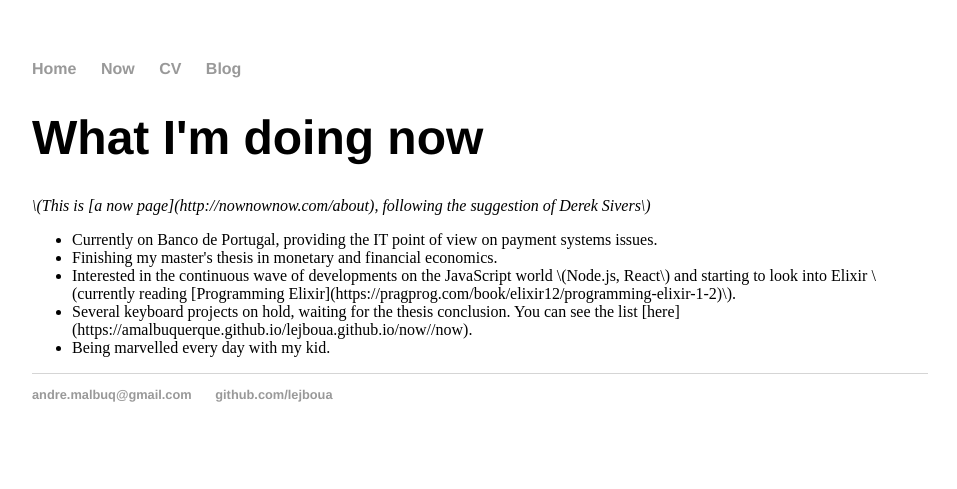
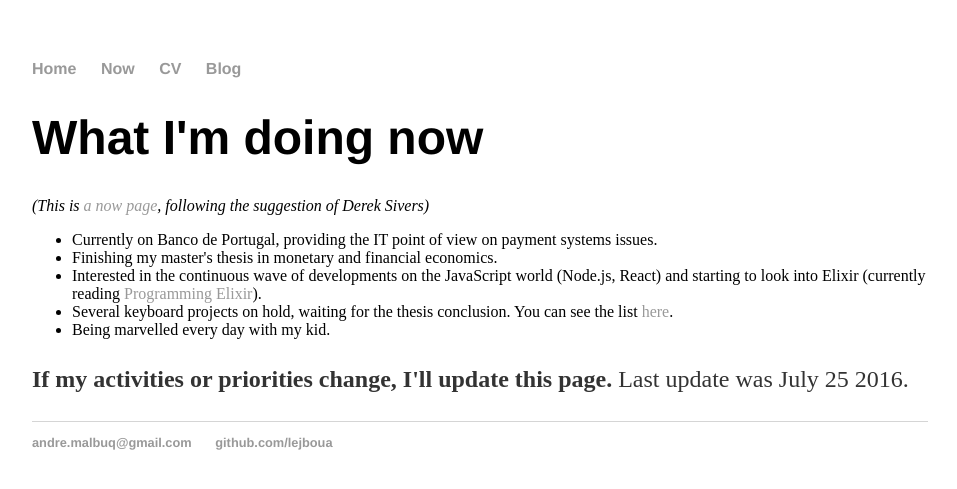
Before and after one commit to amalbuquerque/lejboua.github.io, a Jekyll site: the page built from now/index.html, in a window 1280 px wide. Shown: the top 489 px of the page, without its empty margins (160-1117 px from the left). Built offline with Jekyll 4.4.1, drawn with Linux system fonts in a browser that asks for light colours.

Commit message:
Correcting the index and the now page

```diff
--- a/index.html
+++ b/index.html
@@ -6,5 +6,5 @@ title: André Albuquerque
     <h1>André Albuquerque</h1>
     <p>I'm a software engineer working in Lisbon.</p>
     <p>I'm also finishing my master's thesis in monetary and financial economics.</p>
-    <p>You can read more about what I'm up to currently <a href="{{page.url | prepend: site.github.url}}/now">here</a>.</p>
+    <p>You can read more about what I'm up to currently <a href="{{page.url | prepend: site.github.url}}now">here</a>.</p>
 </div><!-- /.blurb -->
--- a/now/index.html
+++ b/now/index.html
@@ -4,12 +4,13 @@ title: Now
 ---
 <div class="blurb">
     <h1>What I'm doing now</h1>
-    <em>\(This is [a now page](http://nownownow.com/about), following the suggestion of Derek Sivers\)</em>
+    <em>(This is <a href="http://nownownow.com/about">a now page</a>, following the suggestion of Derek Sivers)</em>
     <ul>
         <li>Currently on Banco de Portugal, providing the IT point of view on payment systems issues.</li>
         <li>Finishing my master's thesis in monetary and financial economics.</li>
-        <li>Interested in the continuous wave of developments on the JavaScript world \(Node.js, React\) and starting to look into Elixir \(currently reading [Programming Elixir](https://pragprog.com/book/elixir12/programming-elixir-1-2)\).</li>
-        <li>Several keyboard projects on hold, waiting for the thesis conclusion. You can see the list [here]({{ page.url | prepend: site.github.url }}/now).</li>
+        <li>Interested in the continuous wave of developments on the JavaScript world (Node.js, React) and starting to look into Elixir (currently reading <a href="https://pragprog.com/book/elixir12/programming-elixir-1-2">Programming Elixir</a>).</li>
+        <li>Several keyboard projects on hold, waiting for the thesis conclusion. You can see the list <a href="{{ page.url | prepend: site.github.url }}projects">here</a>.</li>
         <li>Being marvelled every day with my kid.</li>
     </ul>
+    <p><strong>If my activities or priorities change, I'll update this page.</strong> Last update was July 25 2016.</p>
 </div><!-- /.blurb -->
```
